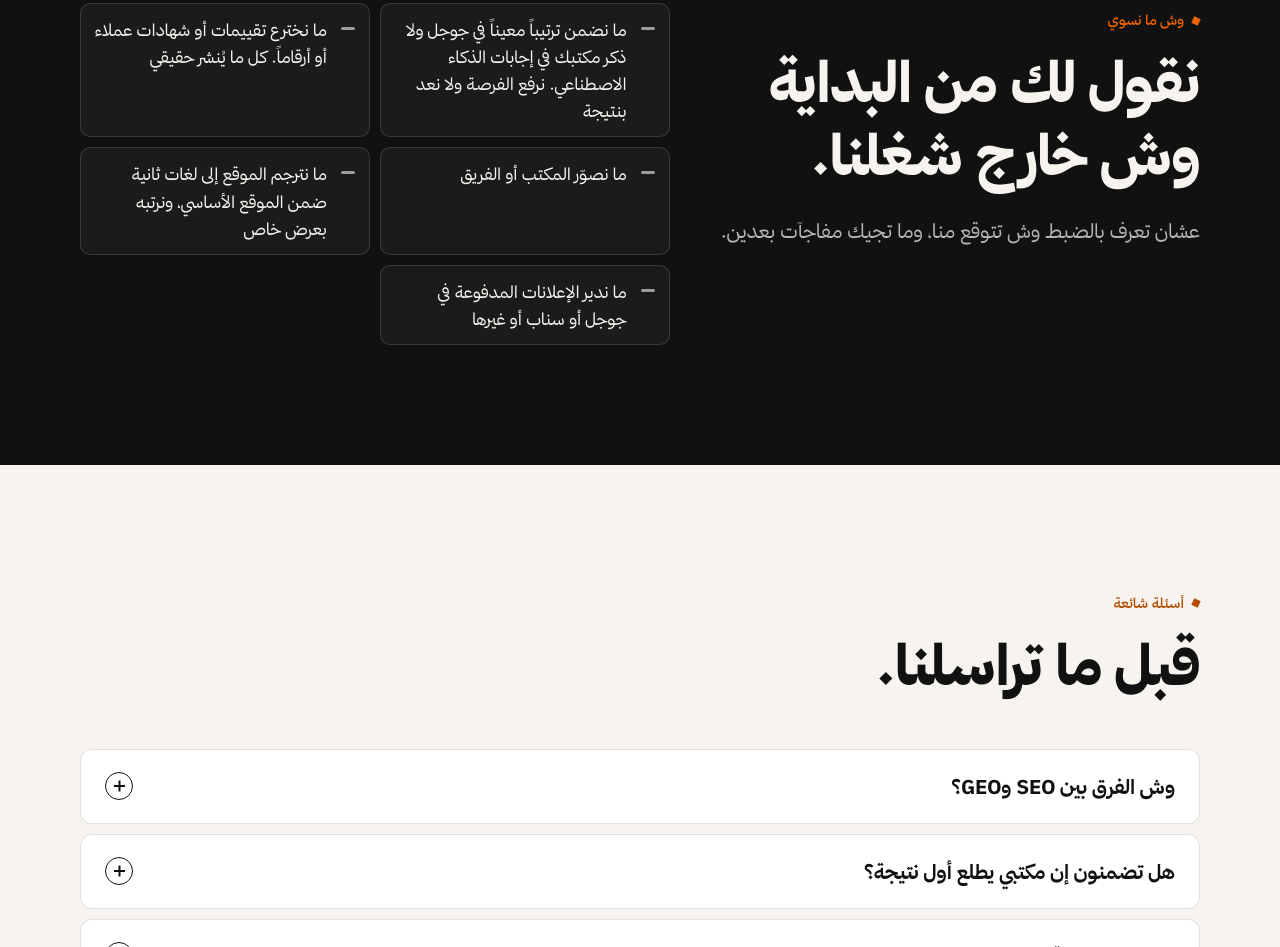
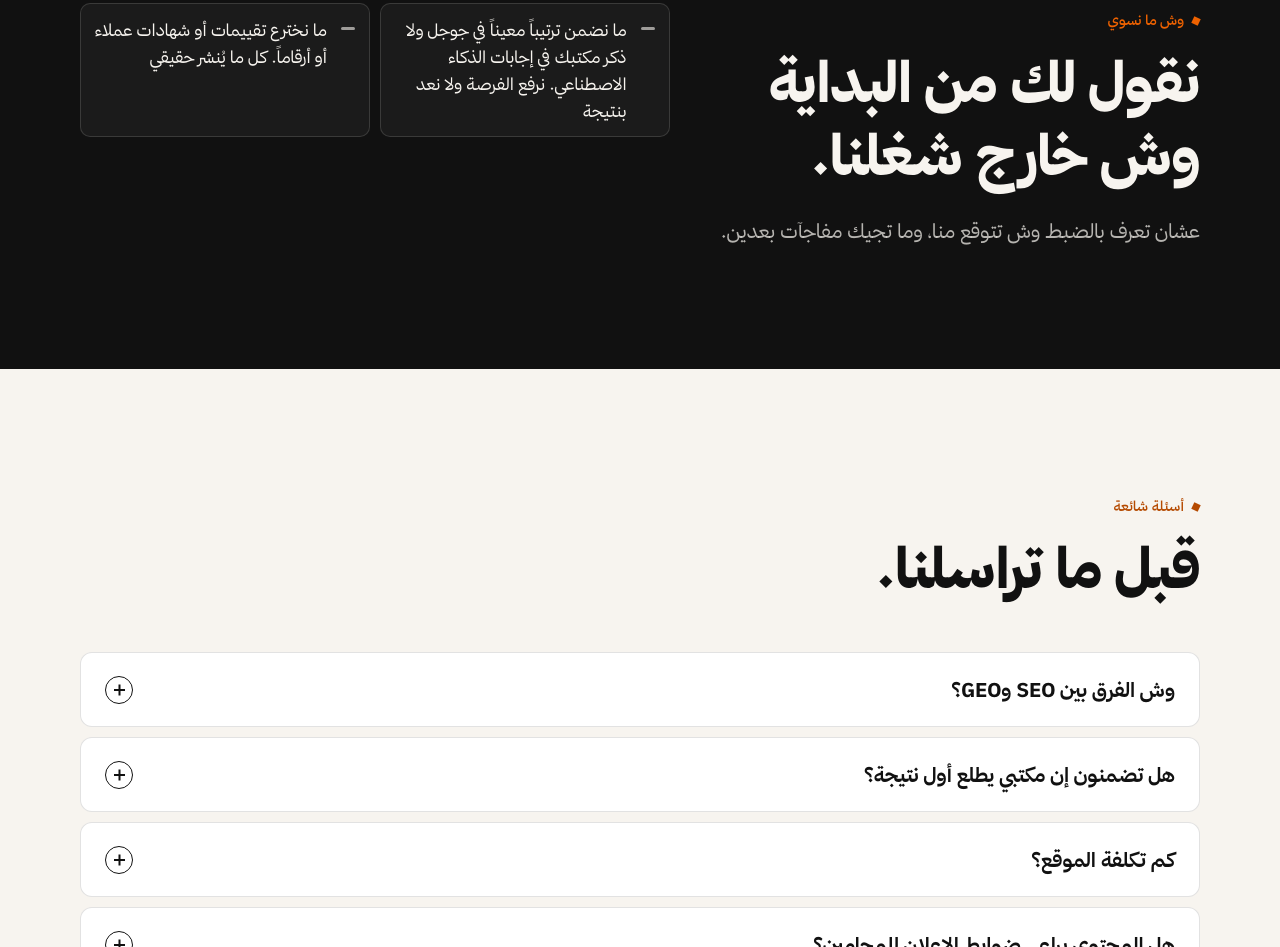
Before and after one commit to nooh11/hayyed-landing, a plain HTML site: page index.html in a window 1280 px wide. Shown: the part 4856-5803 px from the top of the page. Drawn offline with Linux system fonts and the light colour scheme.

Commit message:
Trim "what we don't do" to the two commitments (no ranking guarantee, no invented reviews); services may be added later
Co-Authored-By: Claude Sonnet 5.5 <noreply@anthropic.com>

```diff
--- a/index.html
+++ b/index.html
@@ -697,9 +697,6 @@ section{scroll-margin-top:72px}
     <ul class="checks inc-list not-list rv">
       <li>ما نضمن ترتيباً معيناً في جوجل ولا ذكر مكتبك في إجابات الذكاء الاصطناعي. نرفع الفرصة ولا نعد بنتيجة</li>
       <li>ما نخترع تقييمات أو شهادات عملاء أو أرقاماً. كل ما يُنشر حقيقي</li>
-      <li>ما نصوّر المكتب أو الفريق</li>
-      <li>ما نترجم الموقع إلى لغات ثانية ضمن الموقع الأساسي، ونرتبه بعرض خاص</li>
-      <li>ما ندير الإعلانات المدفوعة في جوجل أو سناب أو غيرها</li>
     </ul>
   </div>
 </section>
```
